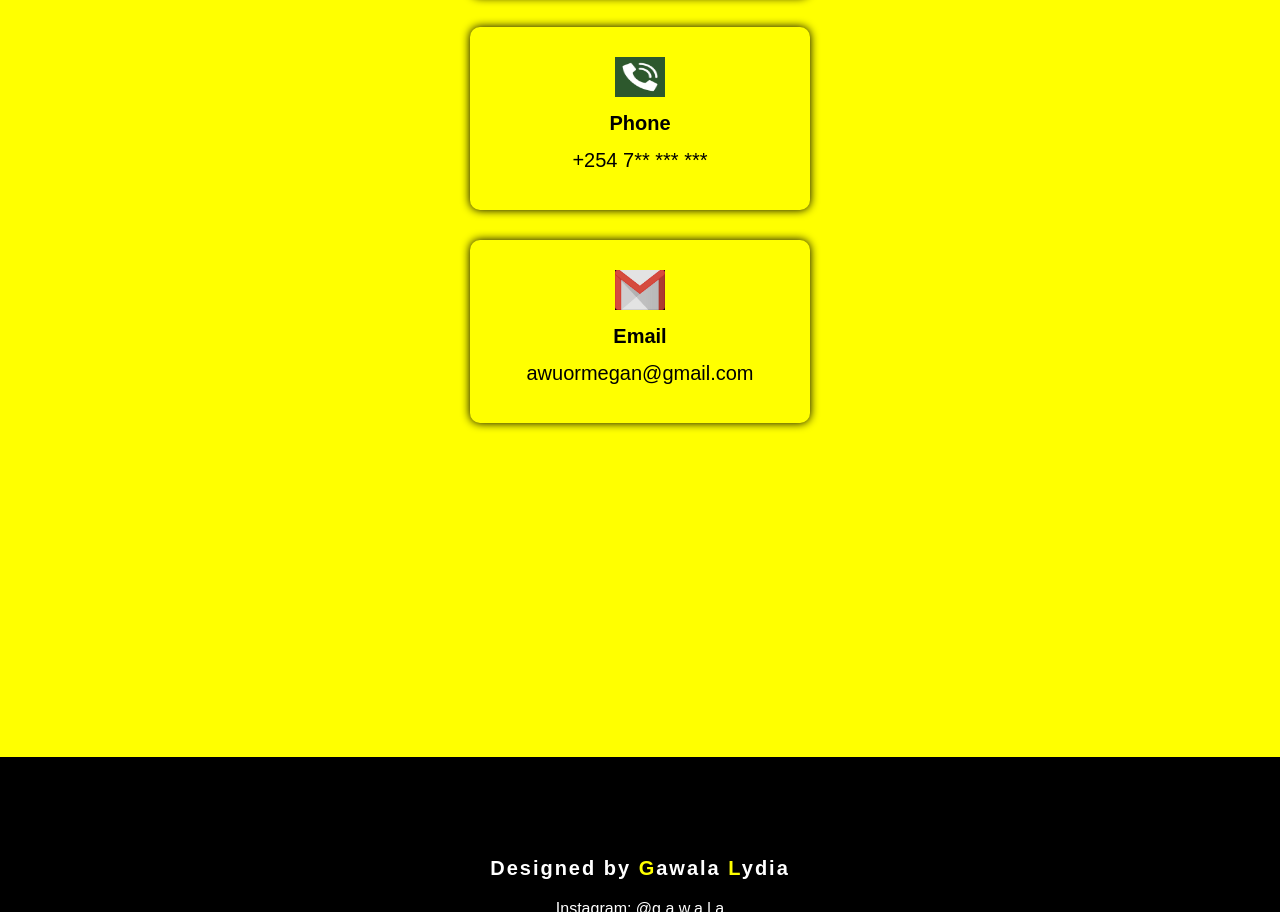
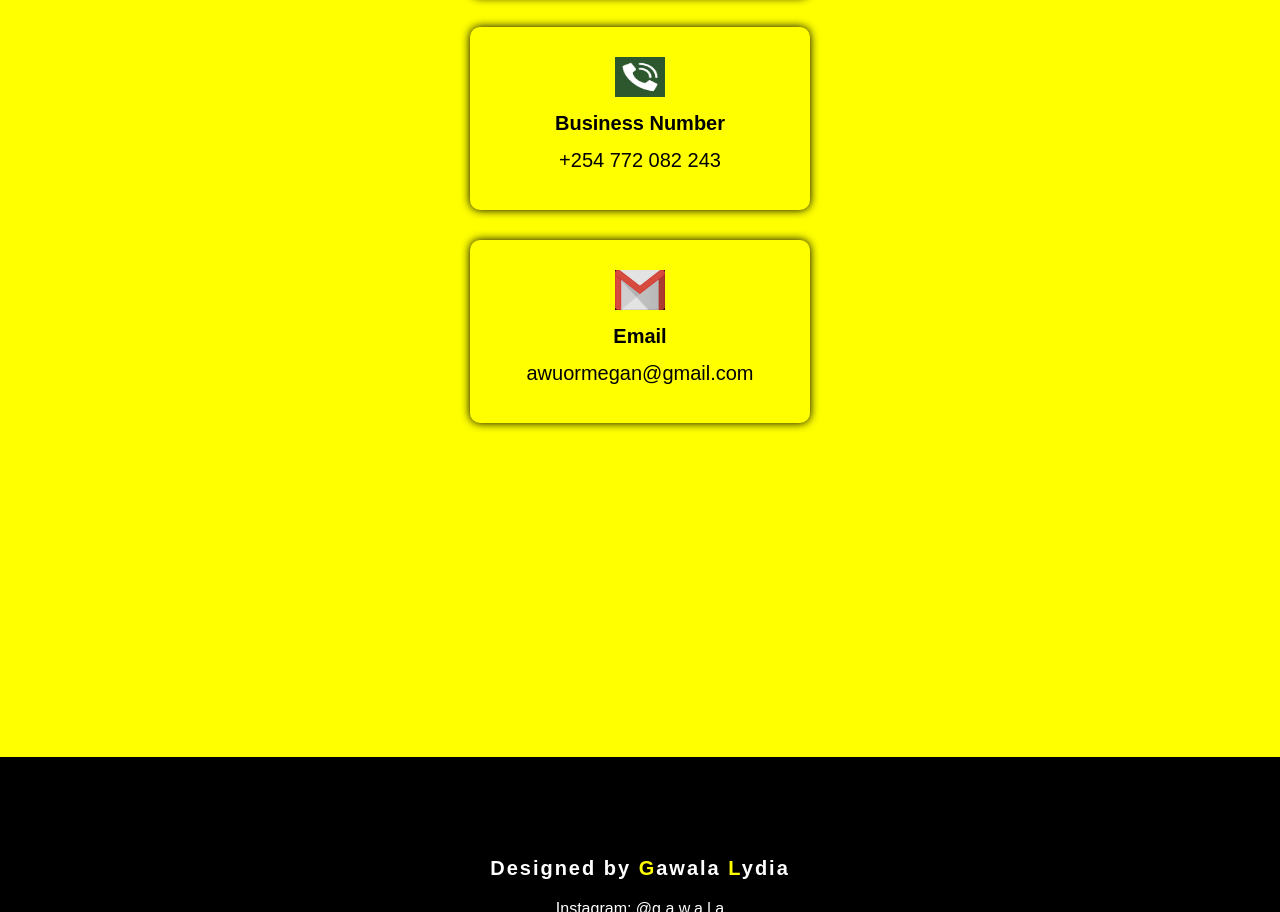
Before and after one commit to lydia-atieno/Meg, a plain HTML site: page index.html in a window 1280 px wide. Shown: the part 5018-5930 px from the top of the page. Drawn offline with Linux system fonts and the light colour scheme.

Commit message:
Update index.html

```diff
--- a/index.html
+++ b/index.html
@@ -141,8 +141,8 @@
                 <div class="contact-item">
                     <div class="icon"><img src="https://github.com/lydia-atieno/Meg/blob/master/img/phone.jpg?raw=true" height="40" width="50"></div>
                     <div class="contact-info">
-                      <h1>Phone</h1>
-                      <h2>+254 7** *** ***</h2>
+                      <h1>Business Number</h1>
+                      <h2>+254 772 082 243</h2>
                     </div>
                       </div>
                       <div class="contact-item">
```
